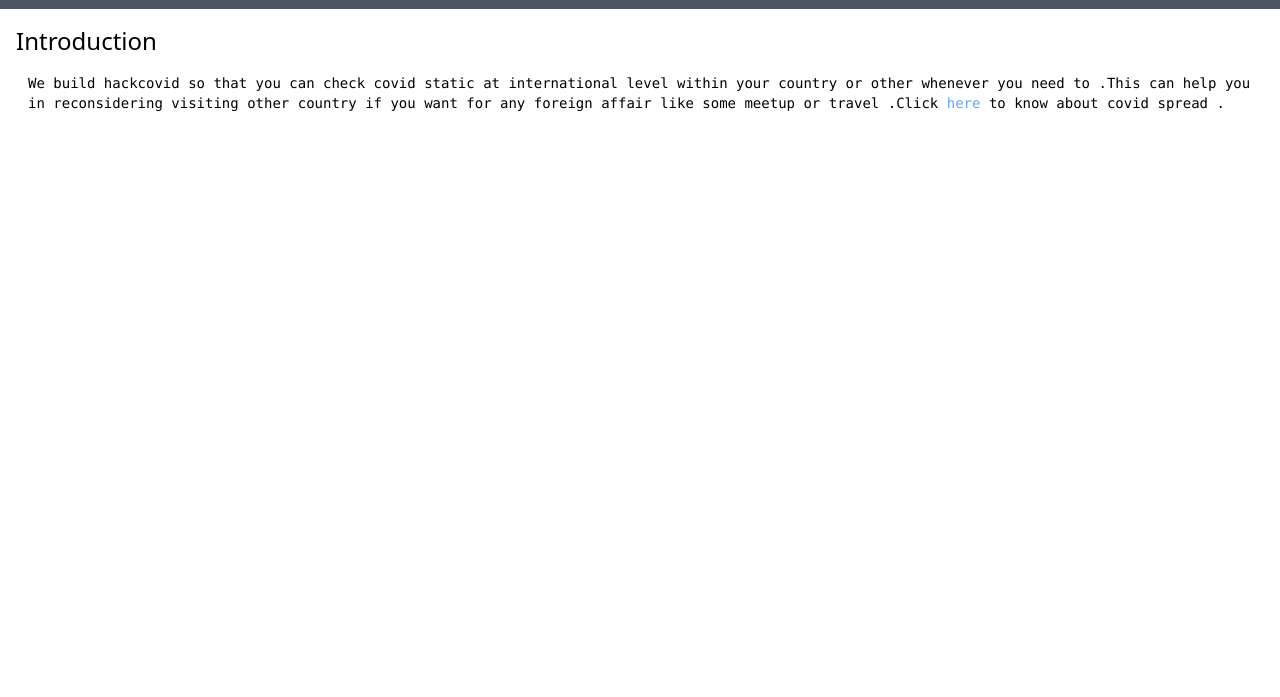
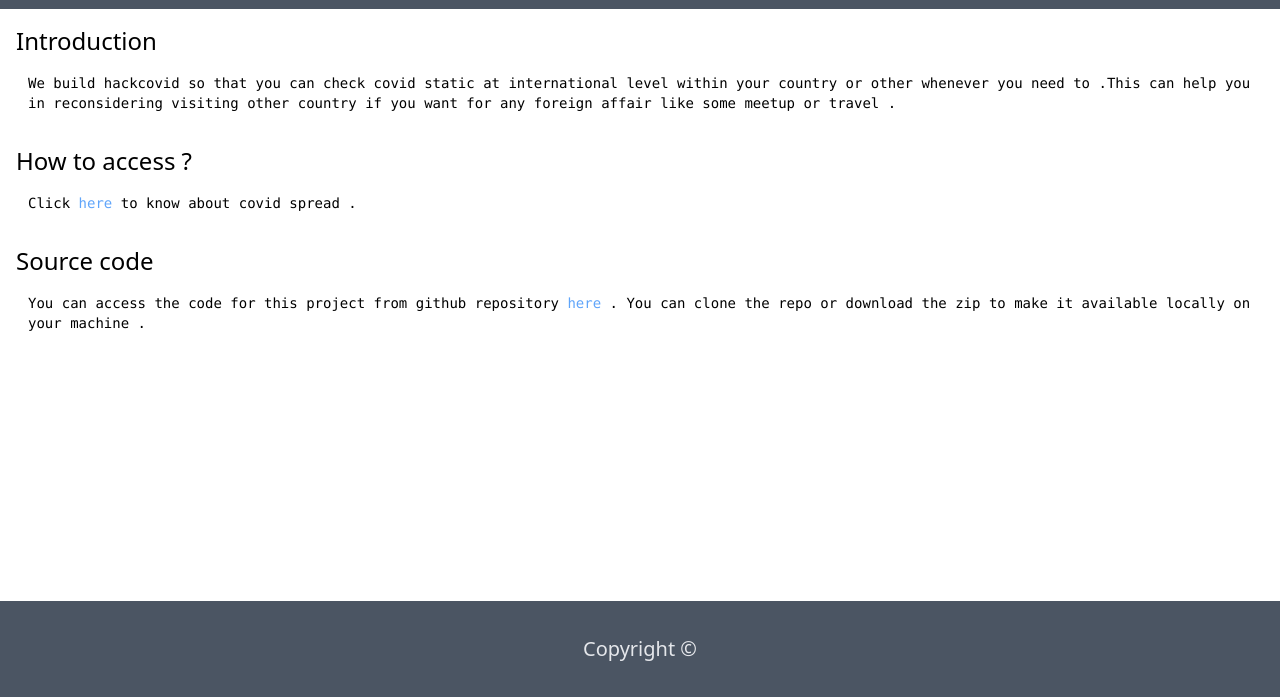
Before and after one commit to saurabhmehta1601/coding-garder-seedling-school-project, a plain HTML site: page landing.html in a window 1280 px wide. Shown: the part 103-800 px from the top of the page. Drawn offline with nearby package versions, Linux system fonts and the light colour scheme.

Commit message:
landing-page done

```diff
--- a/css/styles.css
+++ b/css/styles.css
@@ -3,3 +3,14 @@
     margin: 0;
     box-sizing: border-box;
 }
+
+
+body{
+    min-height: 100vh;
+    display: flex;
+    flex-direction: column;
+}
+
+main{
+    flex:1 ;
+}
--- a/landing.html
+++ b/landing.html
@@ -22,10 +22,26 @@
         <section class="p-4">
             <h4 class="text-2xl mb-4" > Introduction </h4>
             <p class="font-mono text-sm px-3">
-                We build hackcovid so that you can check  covid static at international level within your country or other whenever you need to .This can help you in reconsidering visiting other country if you want for any foreign affair like some meetup or travel .Click <a class="text-blue-400 hover:text-blue-700" href="main.html" target="_blank">here</a> to know about covid spread .
+                We build hackcovid so that you can check covid static at international level within your country or other whenever you need to .This can help you in reconsidering visiting other country if you want for any foreign affair like some meetup or travel .
             </p>
+        </section>
+        <section class="p-4">
+            <h4 class="text-2xl mb-4" > How to access ?   </h4>
+            <p class="font-mono text-sm px-3">
+                Click <a class="text-blue-400 hover:text-blue-900" href="main.html" target="_blank">here</a> to know about covid spread .
+            </p>
+            </section>
+        <section class="p-4">
+        <h4 class="text-2xl mb-4" > Source code </h4>
+        <p class="font-mono text-sm px-3">
+            You can access the  code for this project from github repository <a href="https://github.com/saurabhmehta1601/coding-garder-seedling-school-project" class="text-blue-400 hover:text-blue-900" target="_blank">here</a> .
+            You can clone the repo or download the zip to make it available locally on your machine .
+        </p>
         </section>
     </main>
 
+    <footer class="h-24 text-gray-200 text-xl bg-gray-600 text-center grid place-items-center">
+        <p>Copyright &copy; </p>
+    </footer>
 </body>
 </html>
```
